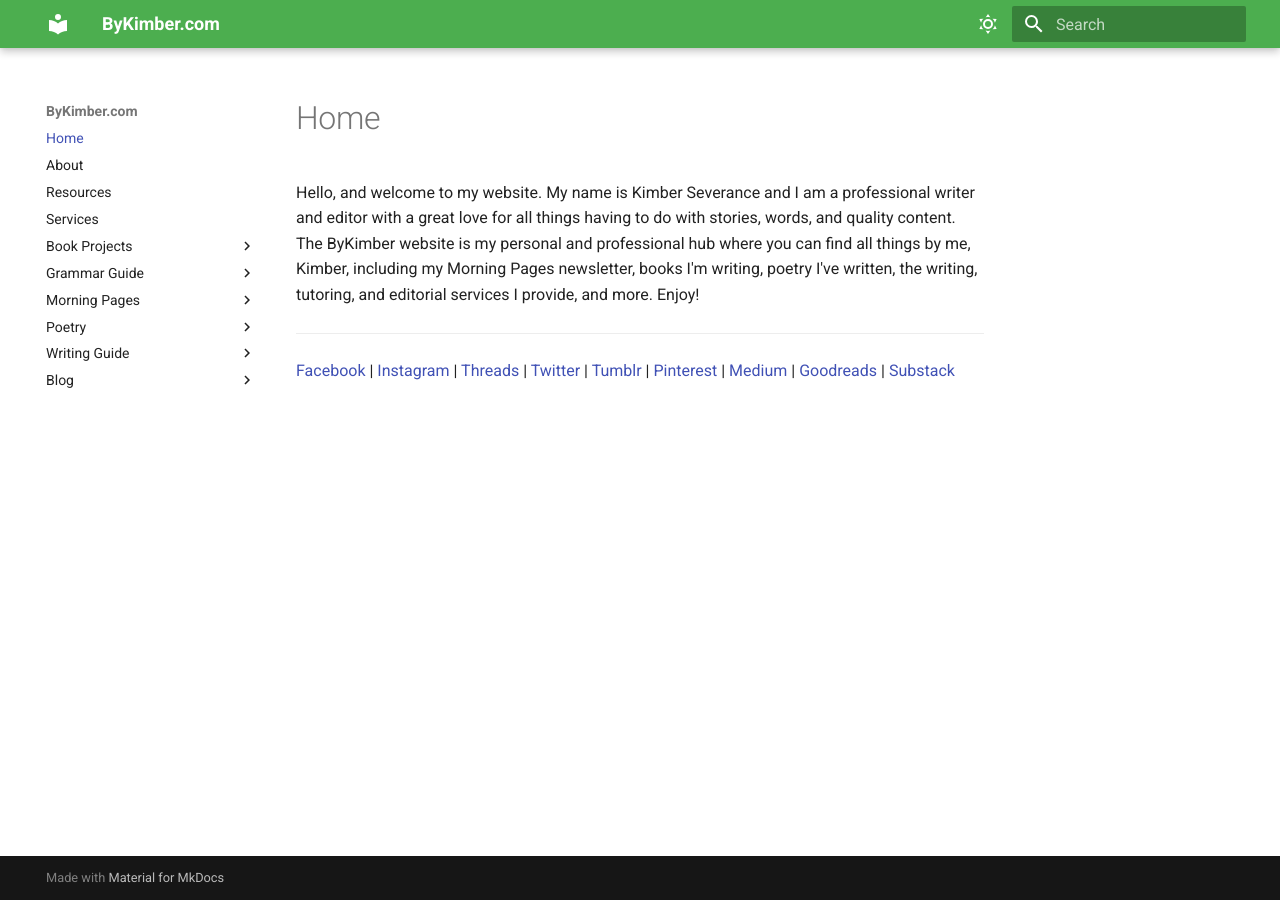
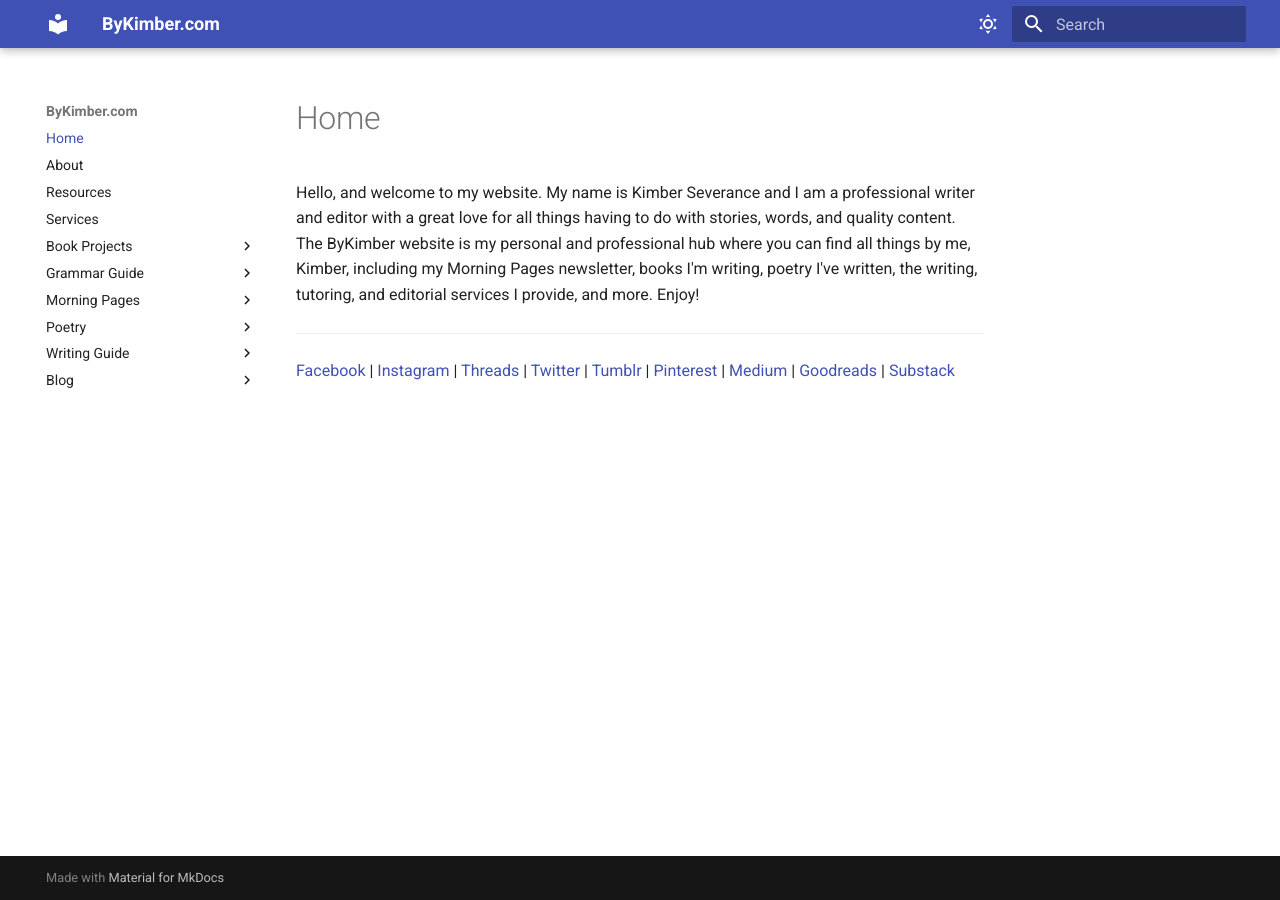
Before and after one commit to moonfIower/bykimber, an MkDocs documentation site: the page built from docs/index.md, in a window 1280 px wide. Built offline with MkDocs 1.6.1 and Material for MkDocs 9.7.7, drawn with Linux system fonts in a browser that asks for light colours.

Commit message:
more theme

```diff
--- a/mkdocs.yml
+++ b/mkdocs.yml
@@ -7,17 +7,13 @@ theme:
     # Light mode
     - media: "(prefers-color-scheme: light)"
       scheme: lightish
-      primary: green
-      accent: cream
       toggle:
         icon: material/weather-sunny
         name: Switch to dark mode
 
     # Dark mode
     - media: "(prefers-color-scheme: dark)"
-      scheme: slate
-      primary: green
-      accent: cream
+      scheme: darkish
       toggle:
         icon: material/weather-night
         name: Switch to light mode
```
